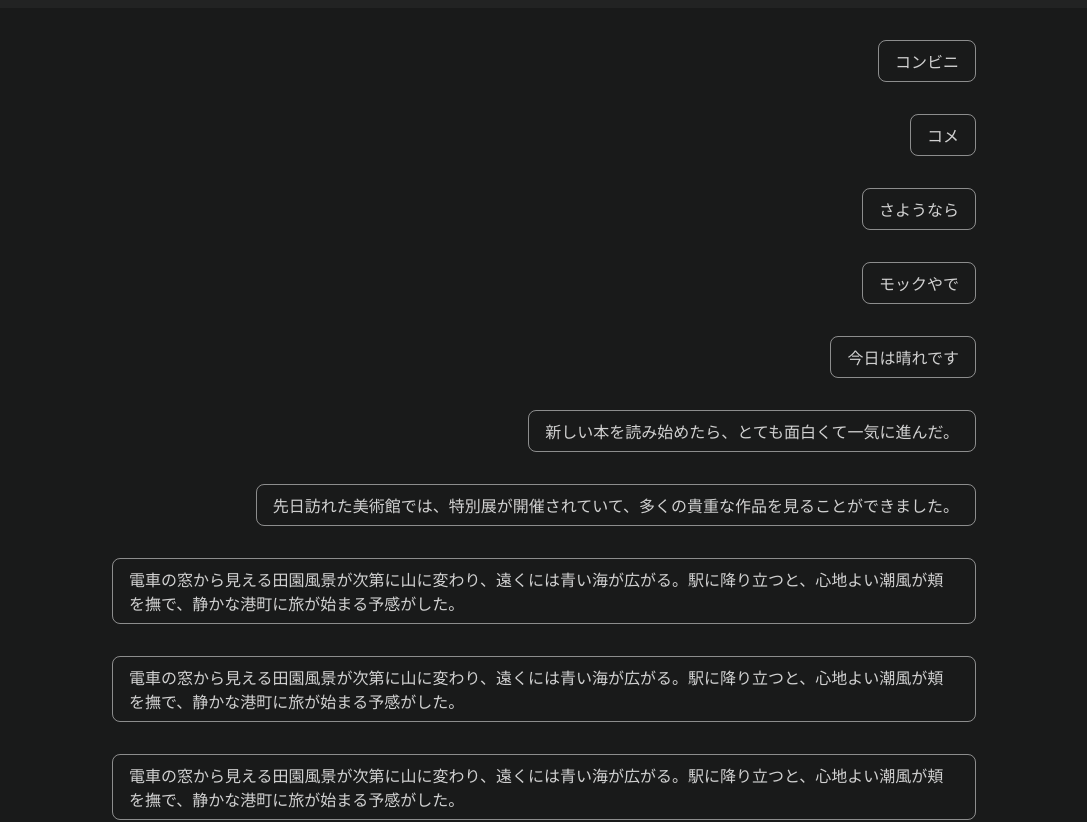
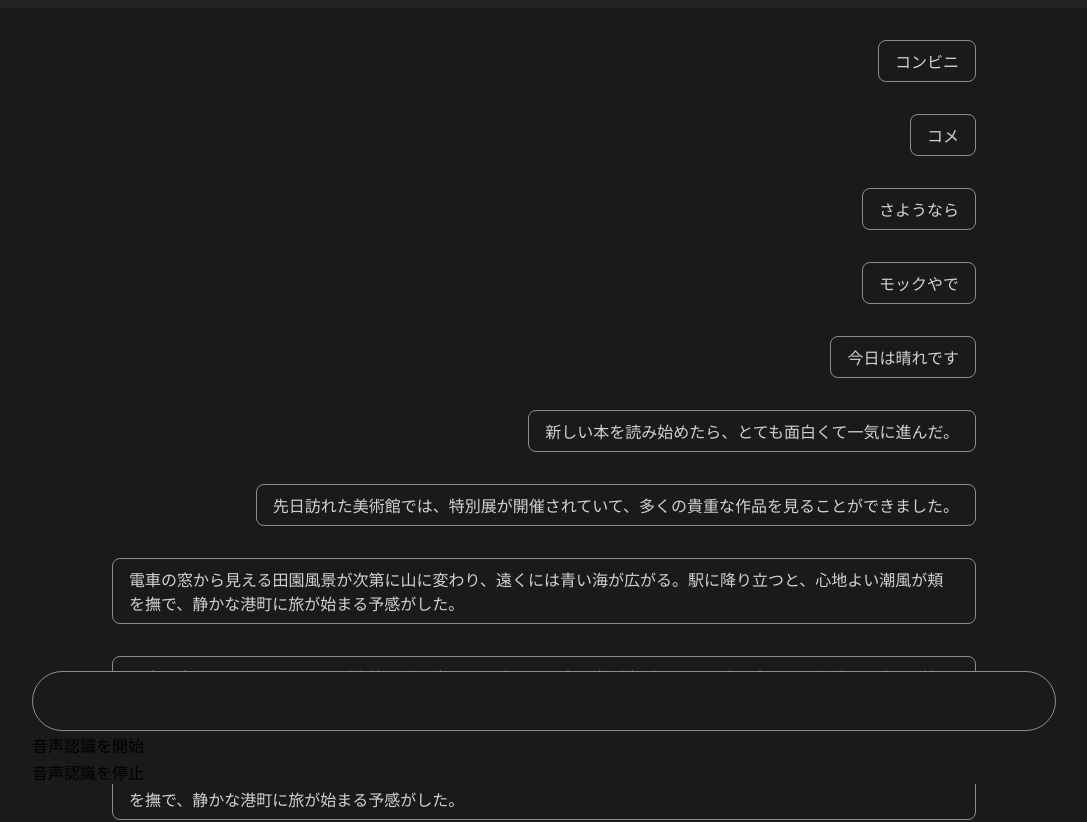
Before and after one commit to Fn-front/nextjs-web-speech-api, a Next.js app: page / in a window 1280 px wide. Shown: the top 822 px of the page, without its empty margins (96-1183 px from the left). Built offline with nearby package versions, Linux system fonts and the light colour scheme.

Commit message:
update: styles

```diff
--- a/src/features/voiceRecognition/components/voiceField/voice_field.module.scss
+++ b/src/features/voiceRecognition/components/voiceField/voice_field.module.scss
@@ -1,4 +1,5 @@
 .voice_recognition_voice_field{
+  position: relative;
   border: 1px solid rgba(#fff, .5);
   border-radius: 100px;
   min-height: 60px;
@@ -6,3 +7,11 @@
   display: flex;
   align-items: center;
 }
+
+.voice_recognition_icon{
+  position: absolute;
+  top: 50%;
+  right: 16px;
+  transform: translateY(-50%);
+  cursor: pointer;
+}
--- a/src/features/voiceRecognition/index.module.scss
+++ b/src/features/voiceRecognition/index.module.scss
@@ -6,8 +6,10 @@
 }
 
 .voice_recognition_user_area{
-  position: absolute;
+  position: fixed;
   bottom: 16px;
-  left: 0;
-  right: 0;
+  left: 50%;
+  width: 80vw;
+  transform: translateX(-50%);
+  background-color: rgb(var(--color-black));
 }
```
